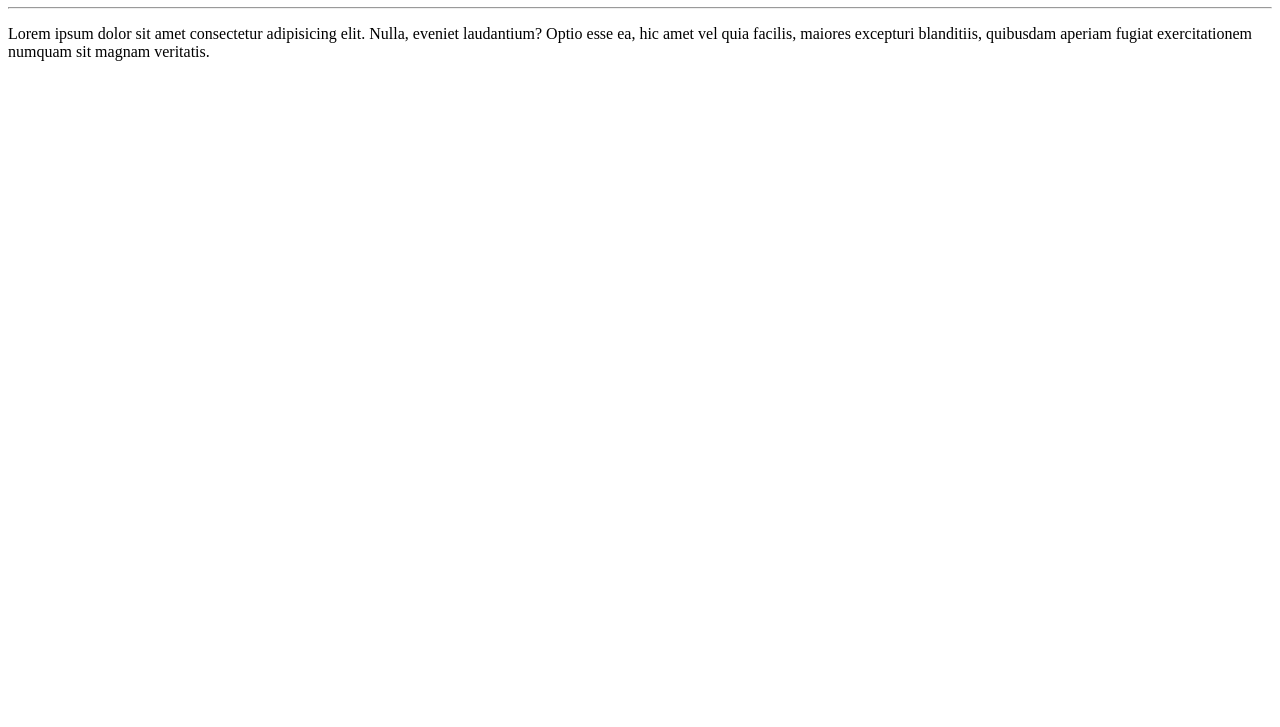
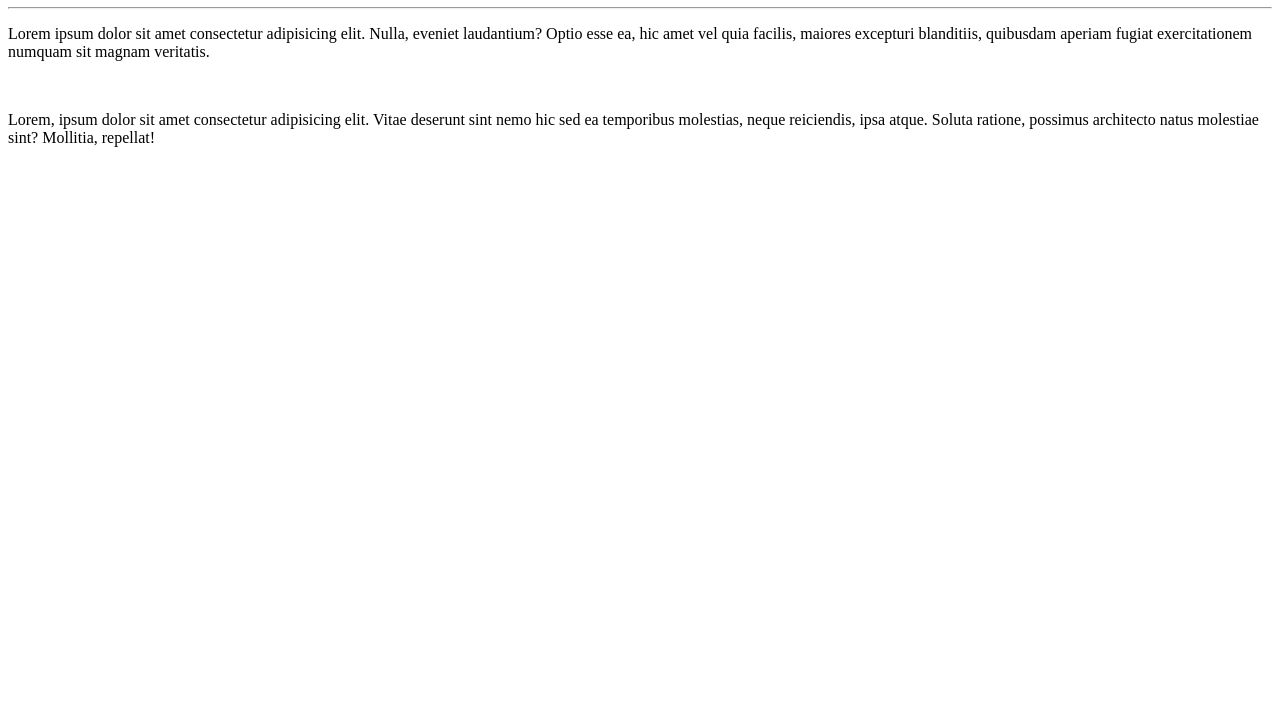
Before and after one commit to Billy-Abreu/Ola-Mundo, a plain HTML site: page site-exemplo/index.html in a window 1280 px wide. Shown: the part 73-800 px from the top of the page. Drawn offline with Linux system fonts and the light colour scheme.

Commit message:
Adicionado um parágrafo

```diff
--- a/site-exemplo/index.html
+++ b/site-exemplo/index.html
@@ -10,5 +10,7 @@
     <hr>
     <p>Lorem ipsum dolor sit amet consectetur adipisicing elit. Nulla, eveniet laudantium? Optio esse ea, hic amet vel quia facilis, maiores excepturi blanditiis, quibusdam aperiam fugiat exercitationem numquam sit magnam veritatis.
     </p>
+    <br>
+    <p>Lorem, ipsum dolor sit amet consectetur adipisicing elit. Vitae deserunt sint nemo hic sed ea temporibus molestias, neque reiciendis, ipsa atque. Soluta ratione, possimus architecto natus molestiae sint? Mollitia, repellat!</p>
 </body>
 </html>
```
